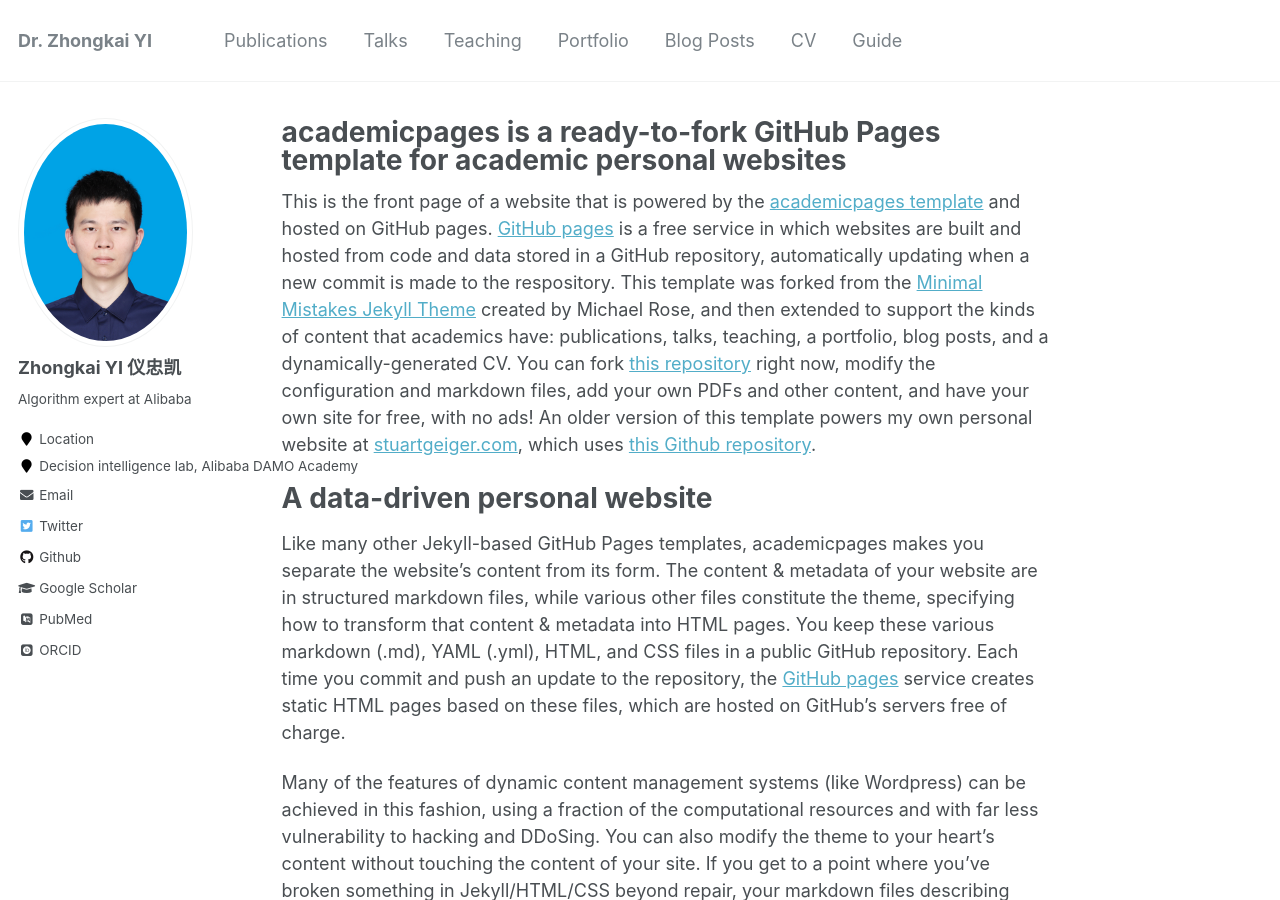
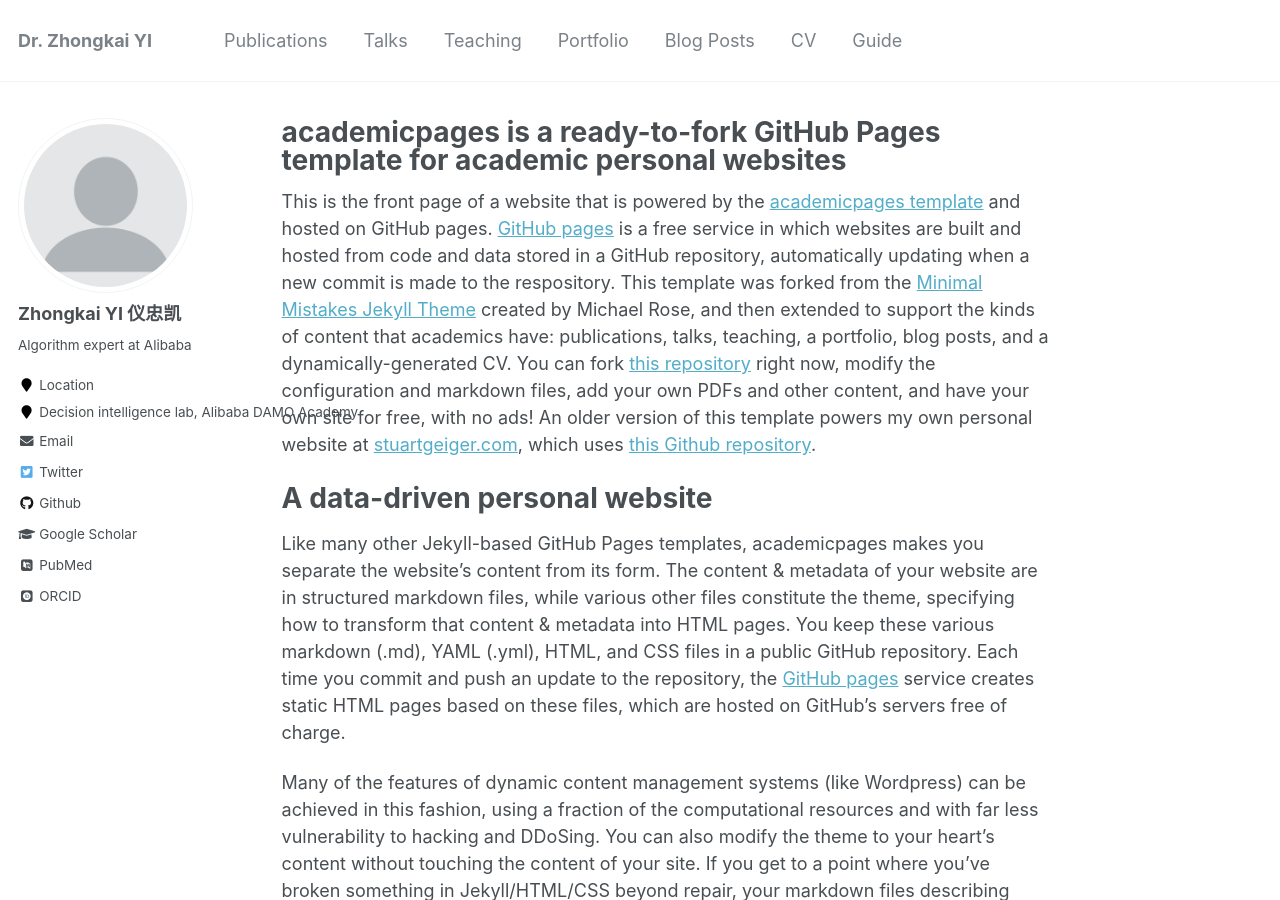
Before and after one commit to yizhongkai/yizhongkai.github.io, a Jekyll site: the page built from _pages/about.md, in a window 1280 px wide and 900 px high. Built offline with Jekyll 4.4.1, drawn with Linux system fonts in a browser that asks for light colours; some web fonts are replaced.

Commit message:
Update _config.yml

```diff
--- a/_config.yml
+++ b/_config.yml
@@ -81,7 +81,7 @@ analytics:
 # Site Author
 author:
   name             : "Zhongkai YI 仪忠凯"
-  avatar           : "profile20210527.png"
+  avatar           : "profile.png"
   bio              : "Algorithm expert at Alibaba"
   location         : "Location"
   employer         : "Decision intelligence lab, Alibaba DAMO Academy"
```
